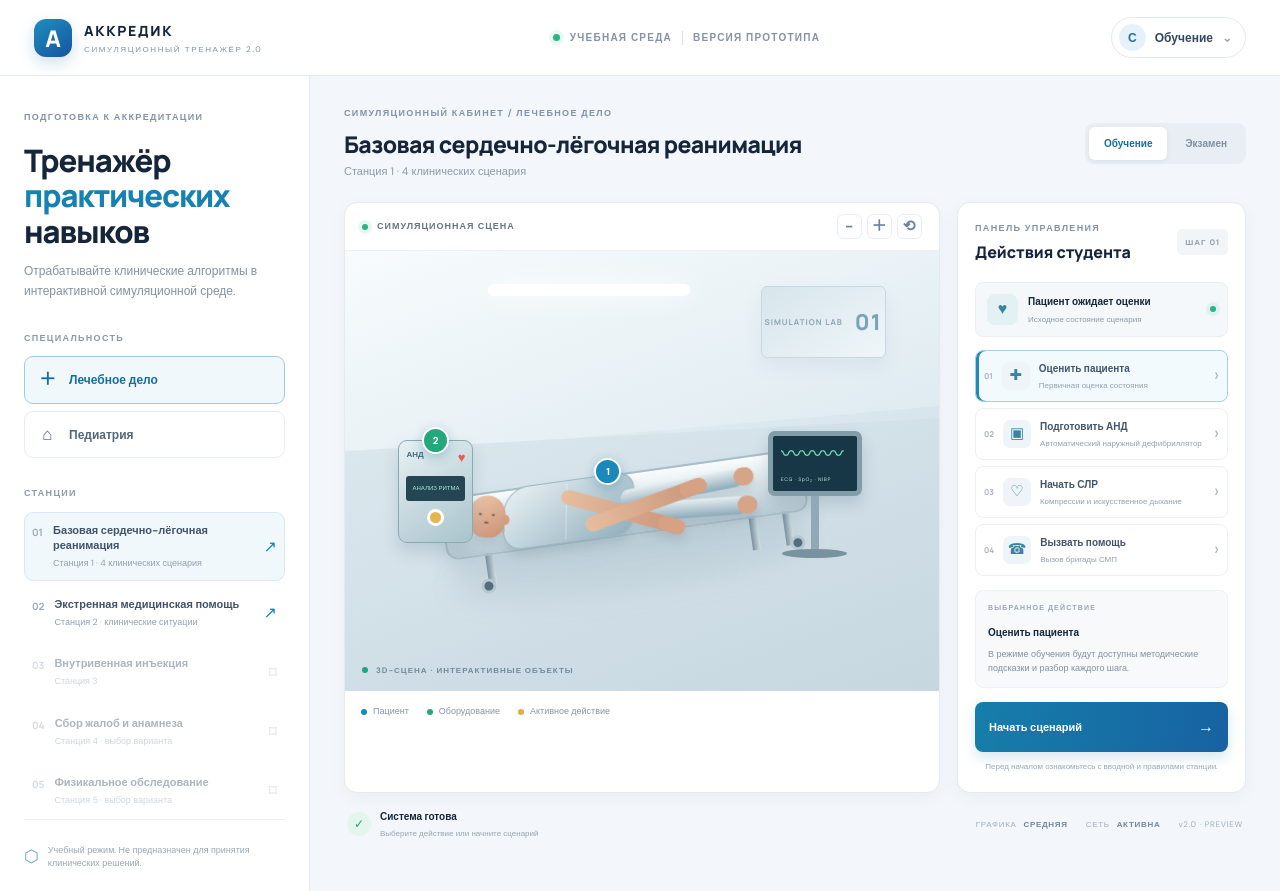
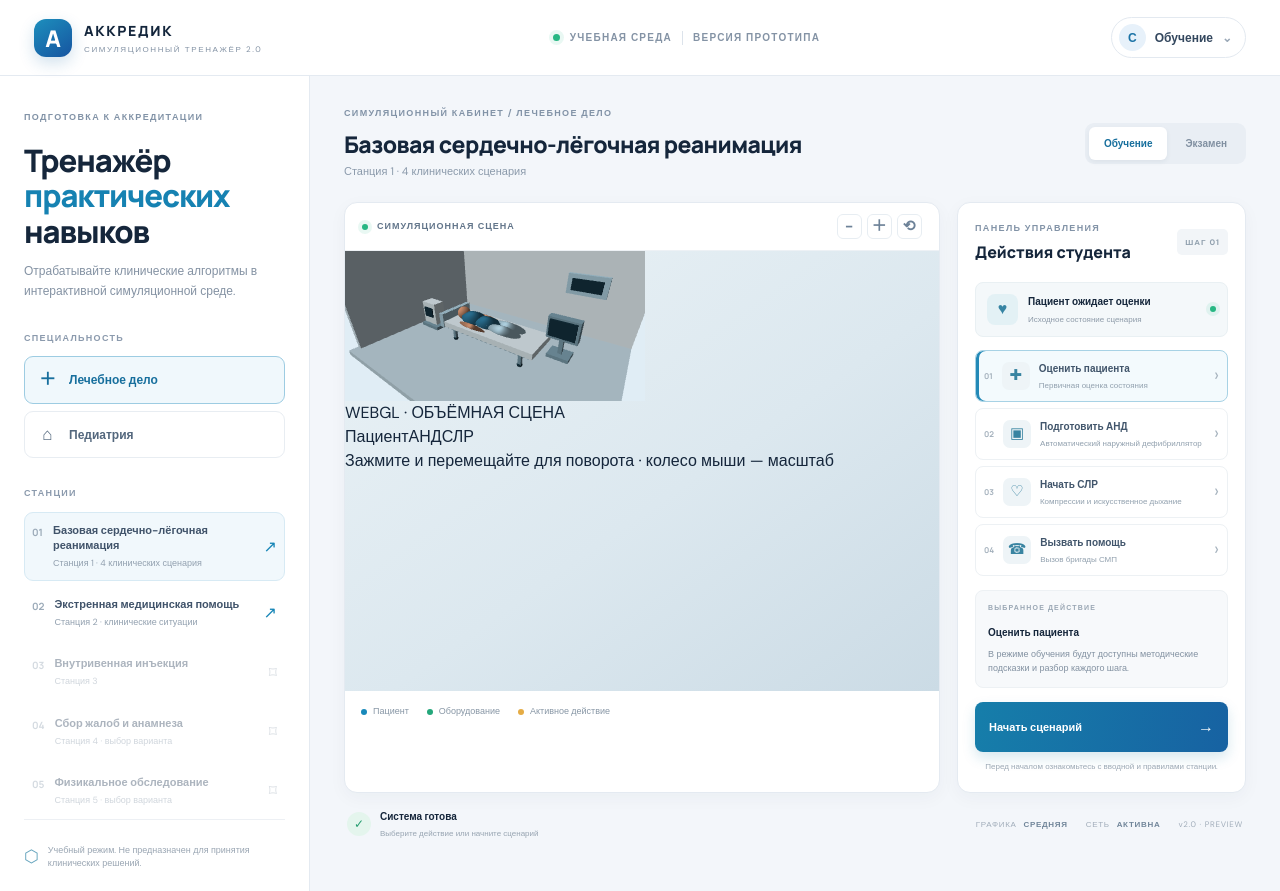
Before and after one commit to EvgeniaEmeljanova/Trenajer, a Next.js app: page /studio in a window 1280 px wide. Built offline with nearby package versions, Linux system fonts and the light colour scheme.

Commit message:
Connect interactive 3D scene to studio workspace

```diff
--- a/src/app/studio/page.tsx
+++ b/src/app/studio/page.tsx
@@ -2,6 +2,7 @@
 
 import { useMemo, useState } from 'react';
 import './studio.css';
+import StudioSceneLoader from './components/StudioSceneLoader';
 
 type Specialty = 'Лечебное дело' | 'Педиатрия';
 type Mode = 'training' | 'exam';
@@ -98,23 +99,8 @@ export default function AkkredikStudioPage() {
           <div className="simulation-grid">
             <section className="scene-panel">
               <div className="scene-toolbar"><div><span className="scene-live" /> СИМУЛЯЦИОННАЯ СЦЕНА</div><div className="scene-tools"><button type="button" title="Уменьшить масштаб" onClick={() => setSelectedAction('zoom-out')}>−</button><button type="button" title="Увеличить масштаб" onClick={() => setSelectedAction('zoom-in')}>＋</button><button type="button" title="Сбросить вид" onClick={() => setSelectedAction('patient')}>⟲</button></div></div>
-              <div className="scene-canvas">
-                <div className="scene-grid" />
-                <div className="room-wall wall-back"><div className="wall-light" /><div className="wall-panel"><span>SIMULATION LAB</span><b>01</b></div></div>
-                <div className="room-floor" />
-                <div className="monitor-stand"><div className="monitor-screen"><div className="monitor-wave">〰〰〰</div><small>ECG · SpO₂ · NIBP</small></div><div className="monitor-neck" /><div className="monitor-base" /></div>
-                <div className="aed-device"><div className="aed-top"><span>АНД</span><b>♥</b></div><div className="aed-screen">АНАЛИЗ РИТМА</div><div className="aed-button" /></div>
-                <div className="bed-shadow" />
-                <div className="patient-bed"><div className="bed-head" /><div className="bed-frame" /><div className="bed-leg leg-one" /><div className="bed-leg leg-two" /><div className="bed-leg leg-three" /><div className="bed-wheel wheel-one" /><div className="bed-wheel wheel-two" /></div>
-                <div className="patient-figure" aria-label="Учебный манекен пациента">
-                  <div className="patient-head"><div className="patient-ear" /><div className="patient-face"><i /><i /><span /></div></div>
-                  <div className="patient-neck" /><div className="patient-torso"><div className="scrub-seam" /></div>
-                  <div className="patient-arm arm-left"><span /></div><div className="patient-arm arm-right"><span /></div>
-                  <div className="patient-leg leg-left"><span /></div><div className="patient-leg leg-right"><span /></div>
-                </div>
-                <button type="button" className="scene-hotspot hotspot-patient" onClick={() => setSelectedAction('patient')} aria-label="Выбрать пациента"><span>1</span></button>
-                <button type="button" className="scene-hotspot hotspot-aed" onClick={() => setSelectedAction('aed')} aria-label="Выбрать АНД"><span>2</span></button>
-                <div className="scene-caption"><span className="caption-pulse" /> 3D-СЦЕНА · ИНТЕРАКТИВНЫЕ ОБЪЕКТЫ</div>
+              <div className="scene-canvas scene-canvas-webgl">
+                <StudioSceneLoader selected={selectedAction} onSelect={setSelectedAction} />
               </div>
               <div className="scene-legend"><span><i className="legend-blue" /> Пациент</span><span><i className="legend-green" /> Оборудование</span><span><i className="legend-amber" /> Активное действие</span></div>
             </section>
```
